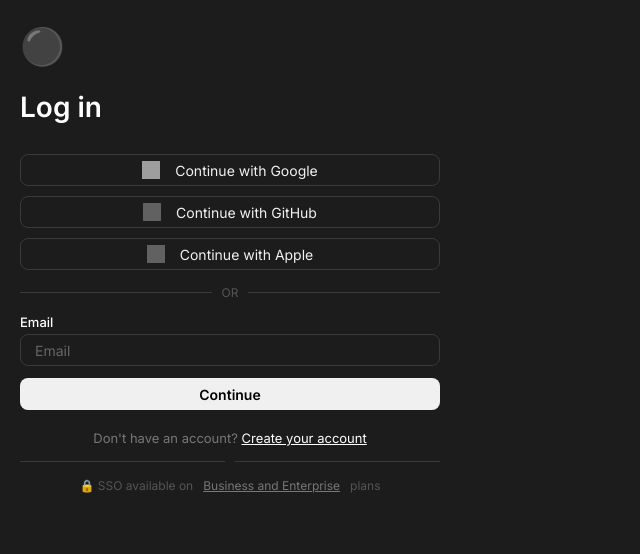
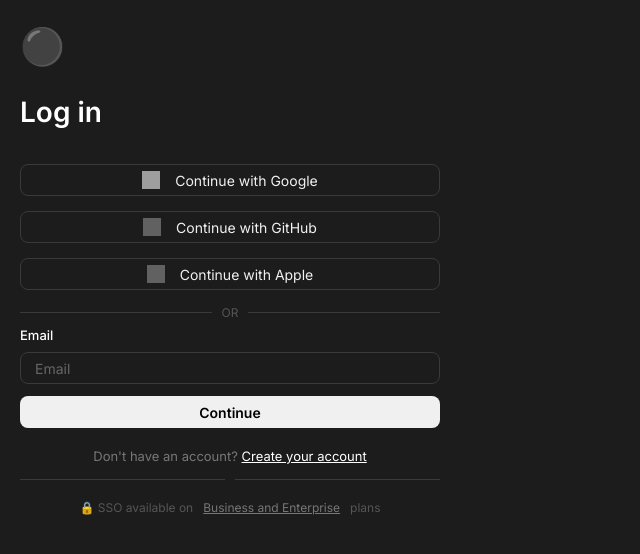
Before and after one commit to realzlight/vaultex, a React (Vite) app in the folder client/: page /login in a window 1280 px wide. Shown: the top 554 px of the page, without its empty margins (0-640 px from the left). Built offline with nearby package versions, Linux system fonts and the light colour scheme; grey boxes are pictures that could not be loaded.

Commit message:
update Login.css

```diff
--- a/client/src/pages/Login.css
+++ b/client/src/pages/Login.css
@@ -31,10 +31,12 @@
   color: #ffffff;
   margin-bottom: 20px;
   gap:5px;
+  margin-top:5px;
 }
 
 .oauth-btn {
   width: 100%;
+  margin-top:5px;
   height:var(--height);
   padding: 11px 16px;
   background: #1c1c1c;
@@ -67,6 +69,7 @@
   font-size: 12px;
   margin: 2px 0;
   margin-top:5px;
+  margin-bottom: -5px;
 }
 
 .divider::before,
@@ -83,6 +86,7 @@ label {
   font-weight: 500;
   margin-bottom: -6px;
   margin-top:2px;
+  gap:5px;
 }
 
 input {
@@ -96,7 +100,8 @@ input {
   font-size: 14px;
   font-family: 'Inter', sans-serif;
   outline: none;
-  gap:15px;
+  gap:18px;
+  margin-top:5px;
 }
 
 input::placeholder {
@@ -145,7 +150,7 @@ input:focus {
   text-align: center;
   color: #555;
   font-size: 12px;
-  margin-top: 4px;
+  margin-top: 15px;
   display: flex;
   align-items: center;
   justify-content: center;
```
